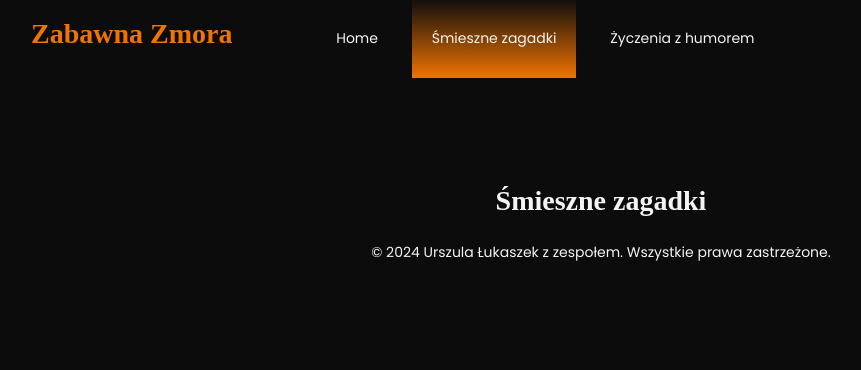
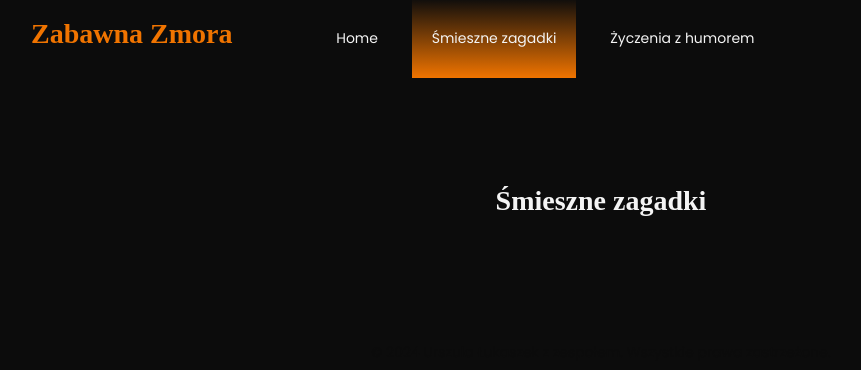
Before and after one commit to Emily0528/Web-Scraping---Strona-ZZ, a Flask app: page /text in a window 1280 px wide. Shown: the top 370 px of the page, without its empty margins (39-900 px from the left). Run offline with Flask 3, Linux system fonts and the light colour scheme; data that the repository does not hold is empty; some web fonts are replaced.

Commit message:
Update style.css

```diff
--- a/static/style.css
+++ b/static/style.css
@@ -29,10 +29,11 @@ body {
   align-items: center;
   flex-direction: column;
   cursor: url("/static/ghost-cursor.png") 16 16, auto;
+  height: 100%;
 }
 
 main {
-  padding-top: 100px;
+  padding: 100px 0;
   margin: 0 auto;
 }
 
@@ -275,3 +276,9 @@ span {
   border-radius: 8px;
   cursor: default;
 }
+
+#footer {
+  clear: both;
+  height: 29px;
+  color: var(--background-color);
+}
```
